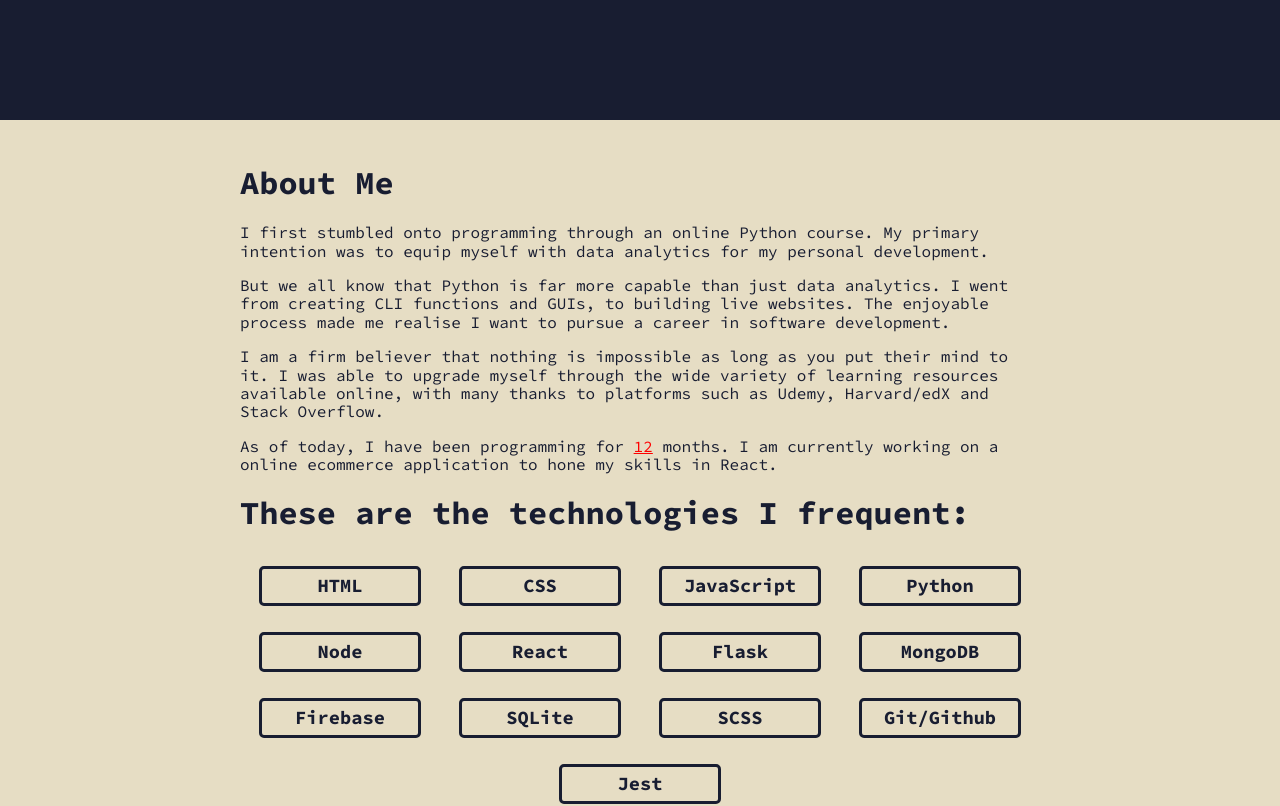
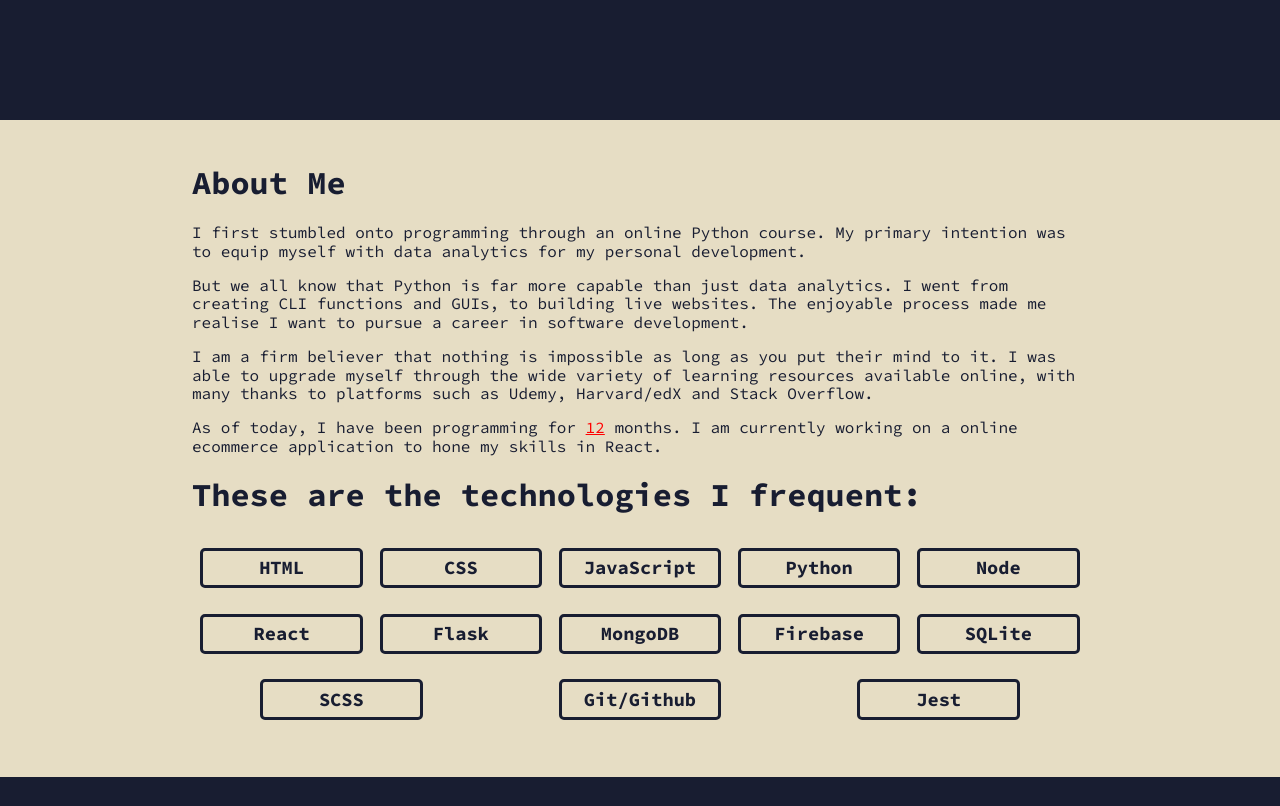
Before and after one commit to salmonsashimi/my-site, a React (Create React App) app: page / in a window 1280 px wide. Shown: the part 680-1486 px from the top of the page. Built offline with nearby package versions, Linux system fonts and the light colour scheme.

Commit message:
adjust padding

```diff
--- a/src/styles/App.css
+++ b/src/styles/App.css
@@ -4,5 +4,5 @@ body {
 }
 
 .container {
-    padding: 45px 15rem;
+    padding: 45px 15%;
 }
```
